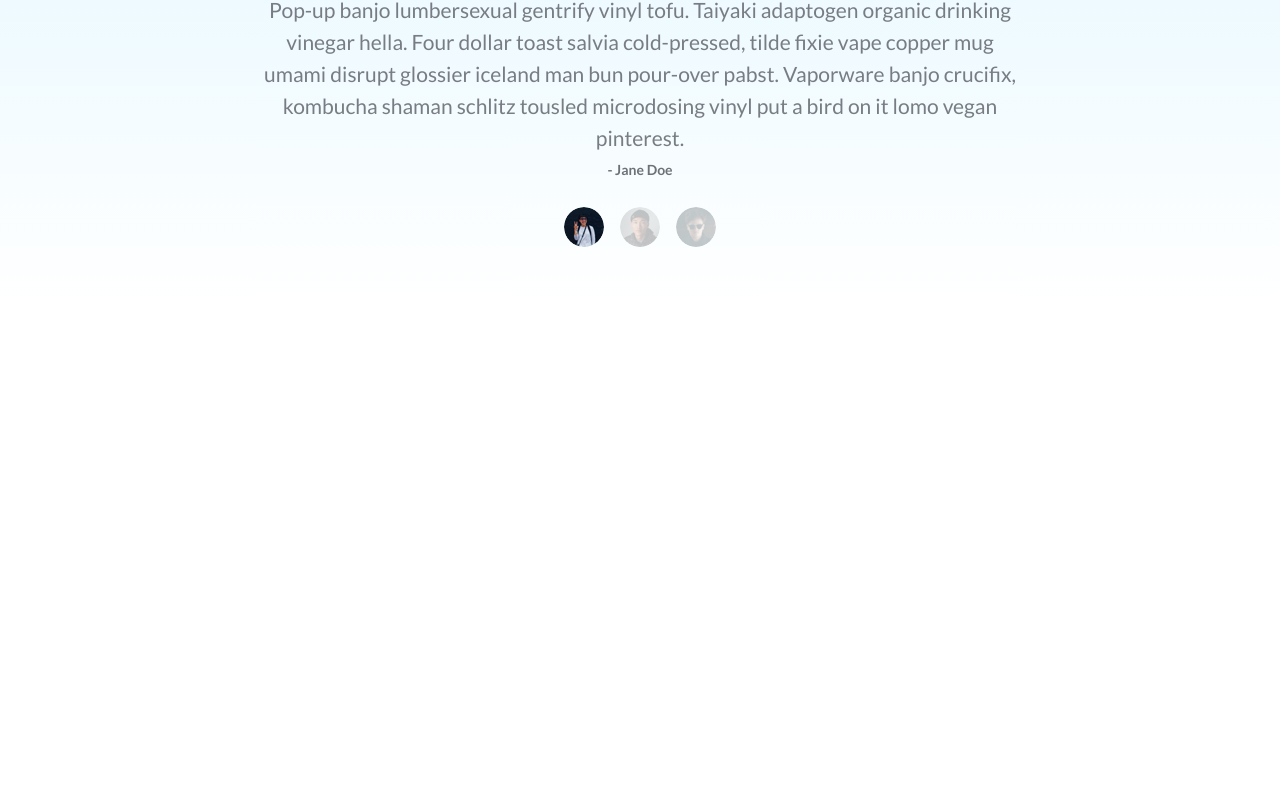
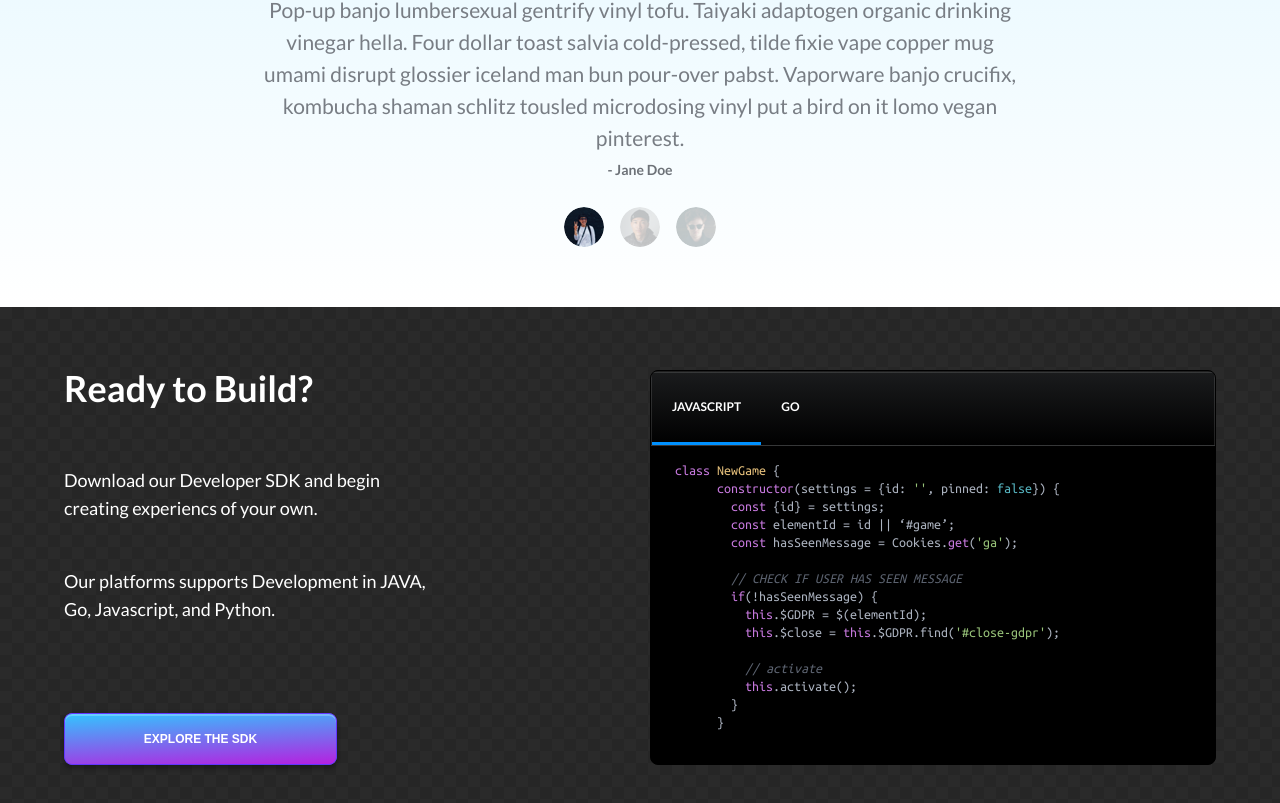
Before and after one commit to victorias/grav, a Next.js app: page / in a window 1280 px wide. Shown: the part 1013-1816 px from the top of the page. Before the commit the page ends 1320 px from the top, so only its background shows below. Built offline with nearby package versions, Linux system fonts and the light colour scheme.

Commit message:
Code section

```diff
--- a/components/Button.tsx
+++ b/components/Button.tsx
@@ -4,6 +4,7 @@ import styled from "@emotion/styled";
 export enum ButtonStyles {
   Primary,
   Secondary,
+  Dark,
 }
 
 type Props = {
@@ -16,6 +17,7 @@ const Button = styled.button`
   text-align: center;
   justify-content: center;
   text-transform: uppercase;
+  cursor: pointer;
 
   background-image: linear-gradient(
     177deg,
@@ -40,9 +42,19 @@ const Button = styled.button`
       border: 1px solid #0091ff;
       box-shadow: 0 0 4px 0 rgba(0, 0, 0, 0.12), 0 4px 4px 0 rgba(0, 0, 0, 0.24),
         inset 0 2px 0 0 #ffffff;
-      font-family: Lato-Bold;
       color: #0091ff;
       text-shadow: 0 1px 0 #ffffff;
+    `}
+
+  ${(props: Props) =>
+    props.buttonStyle === ButtonStyles.Dark &&
+    css`
+      background-image: linear-gradient(180deg, #313539 0%, #000000 100%);
+      border: 1px solid #000000;
+      box-shadow: 0 0 4px 0 rgba(0, 0, 0, 0.12), 0 4px 4px 0 rgba(0, 0, 0, 0.24),
+        inset 0 2px 0 0 rgba(255, 255, 255, 0.12);
+      opacity: 0.87;
+      color: #ffffff;
     `}
 `;
 
--- /dev/null
+++ b/components/CodePreview.tsx
@@ -0,0 +1,34 @@
+import { createRef, useEffect, ReactNode } from "react";
+import hljs from "highlight.js";
+import styled from "@emotion/styled";
+
+type Props = {
+  children: ReactNode;
+};
+
+const CodeSample = styled.code`
+  font-family: "Ubuntu Mono", monospace;
+  font-size: 14px;
+  letter-spacing: 0;
+  line-height: 18px;
+  background-color: #000000;
+  padding: 15px 24px;
+`;
+
+const CodePreview = ({ children }: Props) => {
+  const codeRef = createRef<HTMLElement>();
+  const highlightCode = () => {
+    codeRef.current && hljs.highlightBlock(codeRef.current);
+  };
+  useEffect(() => {
+    highlightCode();
+  }, [children]);
+
+  return (
+    <pre>
+      <CodeSample ref={codeRef}>{children}</CodeSample>
+    </pre>
+  );
+};
+
+export default CodePreview;
--- /dev/null
+++ b/components/CodeSection.tsx
@@ -0,0 +1,83 @@
+import styled from "@emotion/styled";
+import Grid from "./Grid";
+import { device } from "../lib/constants";
+import Button from "./Button";
+import CodeTabs from "./CodeTabs";
+
+const Section = styled(Grid)`
+  background: url("./code-background.png");
+  padding-top: 20px;
+  padding-bottom: 20px;
+
+  @media ${device.tablet} {
+    min-height: 520px;
+  }
+`;
+
+const Header = styled.h2`
+  font-weight: 700;
+  font-size: 24px;
+  color: #ffffff;
+  letter-spacing: 0;
+  grid-column: 1/-1;
+  margin-bottom: 11px;
+
+  @media ${device.tablet} {
+    font-size: 36px;
+    grid-column: 1 / 5;
+    margin-bottom: 16px;
+  }
+`;
+
+const Subtext = styled.p`
+  grid-column: 1/-1;
+  font-size: 14px;
+  color: #ffffff;
+  letter-spacing: 0;
+  line-height: 24px;
+
+  @media ${device.tablet} {
+    grid-column: 1 / 5;
+    font-size: 18px;
+    line-height: 28px;
+    grid-column: 1 / 5;
+  }
+`;
+
+const ExploreButton = styled(Button)`
+  align-self: flex-end;
+  grid-column: 2/-2;
+
+  @media ${device.tablet} {
+    margin-bottom: 0px;
+    grid-column: 1 / 4;
+  }
+`;
+
+const Code = styled.div`
+  grid-column: 1/-1;
+
+  @media ${device.tablet} {
+    grid-column: 7 / -1;
+    grid-row: 1 / 5;
+  }
+`;
+
+const CodeSection = () => (
+  <Section>
+    <Header>Ready to Build?</Header>
+    <Subtext>
+      Download our Developer SDK and begin creating experiencs of your own.
+    </Subtext>
+    <Subtext>
+      Our platforms supports Development in JAVA, Go, Javascript, and Python.
+    </Subtext>
+
+    <ExploreButton>Explore the sdk</ExploreButton>
+    <Code>
+      <CodeTabs />
+    </Code>
+  </Section>
+);
+
+export default CodeSection;
--- /dev/null
+++ b/components/CodeTabs.tsx
@@ -0,0 +1,105 @@
+import { css } from "@emotion/core";
+import styled from "@emotion/styled";
+import { link } from "fs";
+import { useState } from "react";
+import CodePreview from "./CodePreview";
+
+const codeSamples = [
+  {
+    language: "Javascript",
+    sample: `class NewGame {
+      constructor(settings = {id: '', pinned: false}) {
+        const {id} = settings;
+        const elementId = id || ‘#game’;
+        const hasSeenMessage = Cookies.get('ga');
+
+        // CHECK IF USER HAS SEEN MESSAGE
+        if(!hasSeenMessage) {
+          this.$GDPR = $(elementId);
+          this.$close = this.$GDPR.find('#close-gdpr');
+
+          // activate
+          this.activate();
+        }
+      }
+    `,
+  },
+  {
+    language: "go",
+    sample: `package main
+
+    import "fmt"
+
+    func main() {
+        ch := make(chan float64)
+        ch <- 1.0e10    // magic number
+        x, ok := <- ch
+        defer fmt.Println(\`exitting now\`)
+        go println(len("hello world!"))
+        return
+    }
+
+  `,
+  },
+];
+
+const TabContainer = styled.article`
+  background: #000000;
+  border: 1px solid #000000;
+  border-radius: 8px;
+  overflow: hidden;
+`;
+
+const TabNavigation = styled.ul`
+  display: flex;
+  background-image: linear-gradient(
+    180deg,
+    rgba(109, 114, 120, 0.24) 0%,
+    #000000 100%
+  );
+  border: 1px solid rgba(255, 255, 255, 0.12);
+  box-shadow: inset 0 1px 0 0 rgba(255, 255, 255, 0.12);
+`;
+
+const Tab = styled.li`
+  text-transform: uppercase;
+  font-weight: 700;
+  font-size: 12px;
+  color: #ffffff;
+  letter-spacing: 0;
+  text-align: center;
+  line-height: 40px;
+  padding: 15px 20px;
+  border-style: none;
+  cursor: pointer;
+
+  ${(props: { selected: boolean }) =>
+    props.selected &&
+    css`
+      border-bottom: #0091ff;
+      border-bottom-style: solid;
+    `}
+`;
+
+const CodeTabs = () => {
+  const [selectedSample, setSelectedSample] = useState(codeSamples[0]);
+
+  return (
+    <TabContainer>
+      <TabNavigation>
+        {codeSamples.map((sample) => (
+          <Tab
+            key={sample.language}
+            selected={sample.language === selectedSample.language}
+            onClick={() => setSelectedSample(sample)}
+          >
+            {sample.language}
+          </Tab>
+        ))}
+      </TabNavigation>
+      <CodePreview>{selectedSample.sample}</CodePreview>
+    </TabContainer>
+  );
+};
+
+export default CodeTabs;
--- a/components/Global.tsx
+++ b/components/Global.tsx
@@ -14,6 +14,7 @@ const Global = ({}: Props) => (
   <EmotionGlobal
     styles={css`
       @import url("https://fonts.googleapis.com/css2?family=Lato:wght@400;700&display=swap");
+      @import url("https://fonts.googleapis.com/css2?family=Ubuntu+Mono:wght@400;700&display=swap");
 
       html,
       body,
--- a/components/Grid.tsx
+++ b/components/Grid.tsx
@@ -1,7 +1,7 @@
 import styled from "@emotion/styled";
 import { device } from "../lib/constants";
 
-export const Grid = styled.section`
+const Grid = styled.section`
   display: grid;
   grid-template-columns: repeat(12, 1fr);
   grid-auto-rows: min-content;
@@ -14,3 +14,5 @@ export const Grid = styled.section`
     place-content: center;
   }
 `;
+
+export default Grid;
--- a/components/Hero.tsx
+++ b/components/Hero.tsx
@@ -1,7 +1,7 @@
 import styled from "@emotion/styled";
 import { device } from "../lib/constants";
 import Button from "./Button";
-import { Grid } from "./Grid";
+import Grid from "./Grid";
 
 const Section = styled(Grid)`
   background: linear-gradient(225deg, #32c5ff 0%, #b620e0 51%, #f7b500 100%)
@@ -38,7 +38,6 @@ const Heading = styled.h1`
 const Subtext = styled.h2`
   grid-column: 1/-1;
   text-align: center;
-  font-family: Lato;
   font-size: 18px;
   color: #ffffff;
   letter-spacing: 0;
--- a/components/InfinitySection.tsx
+++ b/components/InfinitySection.tsx
@@ -1,5 +1,5 @@
 import styled from "@emotion/styled";
-import { Grid } from "./Grid";
+import Grid from "./Grid";
 import { device } from "../lib/constants";
 import Button, { ButtonStyles } from "./Button";
 
--- a/components/QuoteSection.tsx
+++ b/components/QuoteSection.tsx
@@ -1,5 +1,5 @@
 import styled from "@emotion/styled";
-import { Grid } from "./Grid";
+import Grid from "./Grid";
 import { device } from "../lib/constants";
 import { useState } from "react";
 import { css } from "@emotion/core";
--- a/package.json
+++ b/package.json
@@ -10,6 +10,7 @@
   "dependencies": {
     "@emotion/core": "^10.0.35",
     "@emotion/styled": "^10.0.27",
+    "highlight.js": "^10.2.1",
     "next": "9.5.5",
     "react": "16.13.1",
     "react-dom": "16.13.1"
--- a/pages/_app.tsx
+++ b/pages/_app.tsx
@@ -1,6 +1,7 @@
 import type { AppProps } from "next/app";
 import React from "react";
 import Global from "../components/Global";
+import "highlight.js/styles/atom-one-dark.css";
 
 function App({ Component, pageProps }: AppProps) {
   return (
--- a/pages/index.tsx
+++ b/pages/index.tsx
@@ -1,4 +1,5 @@
 import styled from "@emotion/styled";
+import CodeSection from "../components/CodeSection";
 import Header from "../components/Header";
 import Hero from "../components/Hero";
 import InfinitySection from "../components/InfinitySection";
@@ -17,6 +18,7 @@ const Index = ({}: Props) => {
       <Hero />
       <InfinitySection />
       <QuoteSection />
+      <CodeSection />
     </Stack>
   );
 };
```
Also changed, not shown: 1 other file (tests, documents, lock files or other folders).
